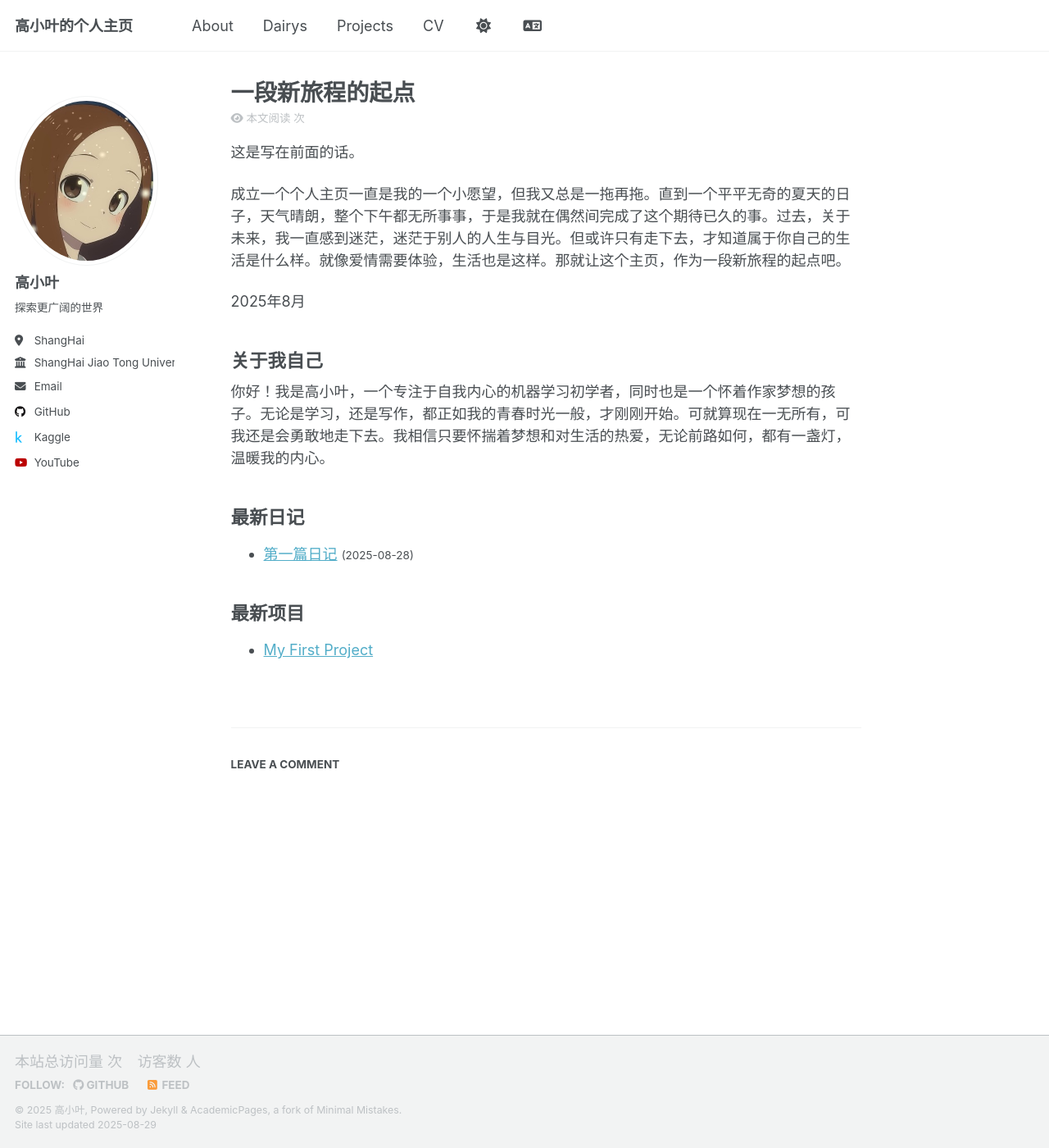
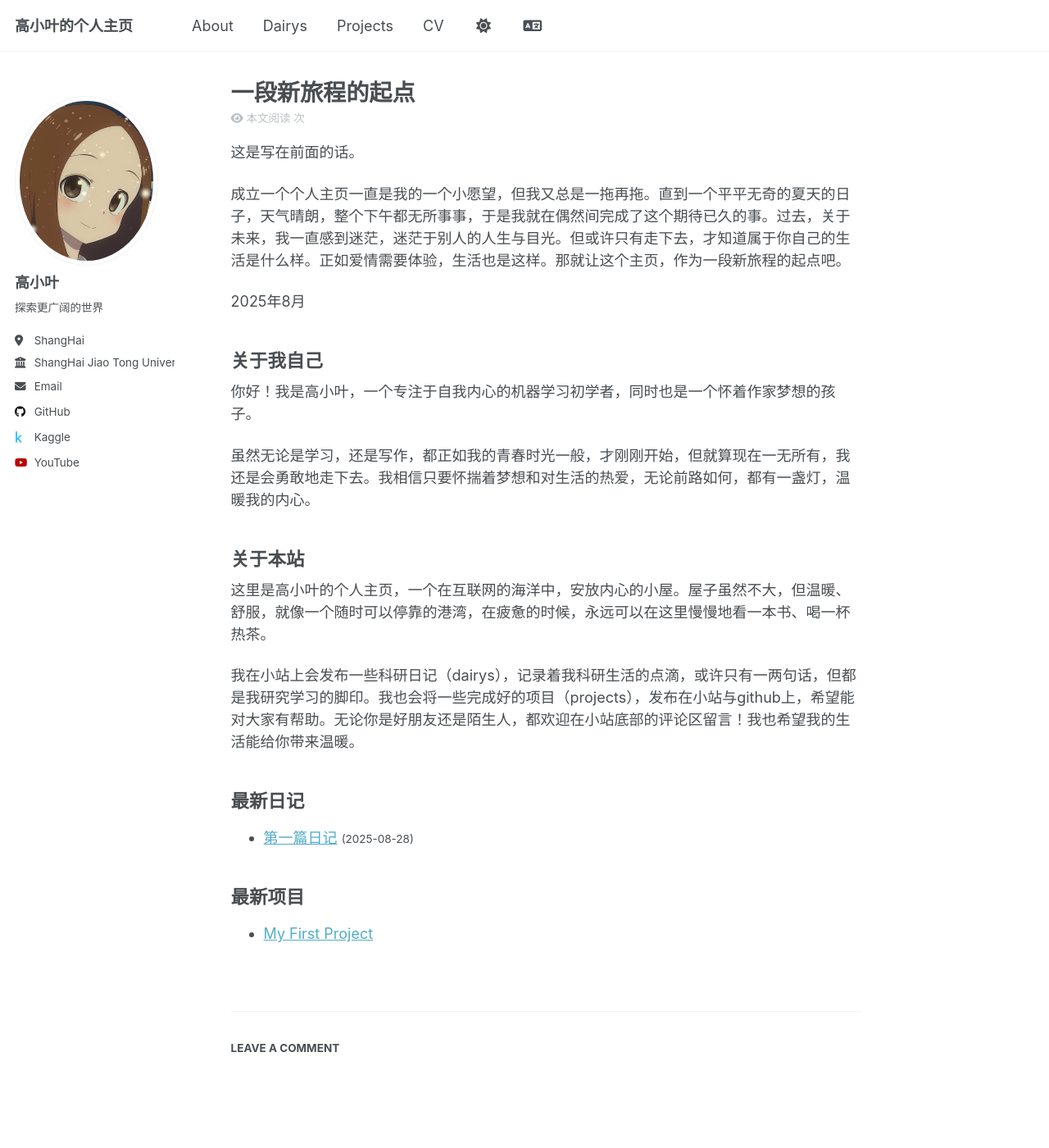
Before and after one commit to gaoyesjtu/gaoyesjtu.github.io, a Jekyll site: the page built from _pages/about.md, in a window 1280 px wide and 1400 px high. Shown: the whole window at 82% size. Built offline with Jekyll 4.4.1, drawn with Linux system fonts in a browser that asks for light colours; comment, search, counter and statistics services are not loaded.

Commit message:
Update about.md

```diff
--- a/_pages/about.md
+++ b/_pages/about.md
@@ -12,13 +12,21 @@ comments: true
 
 这是写在前面的话。
 
-成立一个个人主页一直是我的一个小愿望，但我又总是一拖再拖。直到一个平平无奇的夏天的日子，天气晴朗，整个下午都无所事事，于是我就在偶然间完成了这个期待已久的事。过去，关于未来，我一直感到迷茫，迷茫于别人的人生与目光。但或许只有走下去，才知道属于你自己的生活是什么样。就像爱情需要体验，生活也是这样。那就让这个主页，作为一段新旅程的起点吧。
+成立一个个人主页一直是我的一个小愿望，但我又总是一拖再拖。直到一个平平无奇的夏天的日子，天气晴朗，整个下午都无所事事，于是我就在偶然间完成了这个期待已久的事。过去，关于未来，我一直感到迷茫，迷茫于别人的人生与目光。但或许只有走下去，才知道属于你自己的生活是什么样。正如爱情需要体验，生活也是这样。那就让这个主页，作为一段新旅程的起点吧。
 
 2025年8月
 
 ## 关于我自己
 
-你好！我是高小叶，一个专注于自我内心的机器学习初学者，同时也是一个怀着作家梦想的孩子。无论是学习，还是写作，都正如我的青春时光一般，才刚刚开始。可就算现在一无所有，可我还是会勇敢地走下去。我相信只要怀揣着梦想和对生活的热爱，无论前路如何，都有一盏灯，温暖我的内心。
+你好！我是高小叶，一个专注于自我内心的机器学习初学者，同时也是一个怀着作家梦想的孩子。
+
+虽然无论是学习，还是写作，都正如我的青春时光一般，才刚刚开始，但就算现在一无所有，我还是会勇敢地走下去。我相信只要怀揣着梦想和对生活的热爱，无论前路如何，都有一盏灯，温暖我的内心。
+
+## 关于本站
+
+这里是高小叶的个人主页，一个在互联网的海洋中，安放内心的小屋。屋子虽然不大，但温暖、舒服，就像一个随时可以停靠的港湾，在疲惫的时候，永远可以在这里慢慢地看一本书、喝一杯热茶。
+
+我在小站上会发布一些科研日记（dairys），记录着我科研生活的点滴，或许只有一两句话，但都是我研究学习的脚印。我也会将一些完成好的项目（projects），发布在小站与github上，希望能对大家有帮助。无论你是好朋友还是陌生人，都欢迎在小站底部的评论区留言！我也希望我的生活能给你带来温暖。
 
 ## 最新日记
 <ul class="archive__item-list">
```
